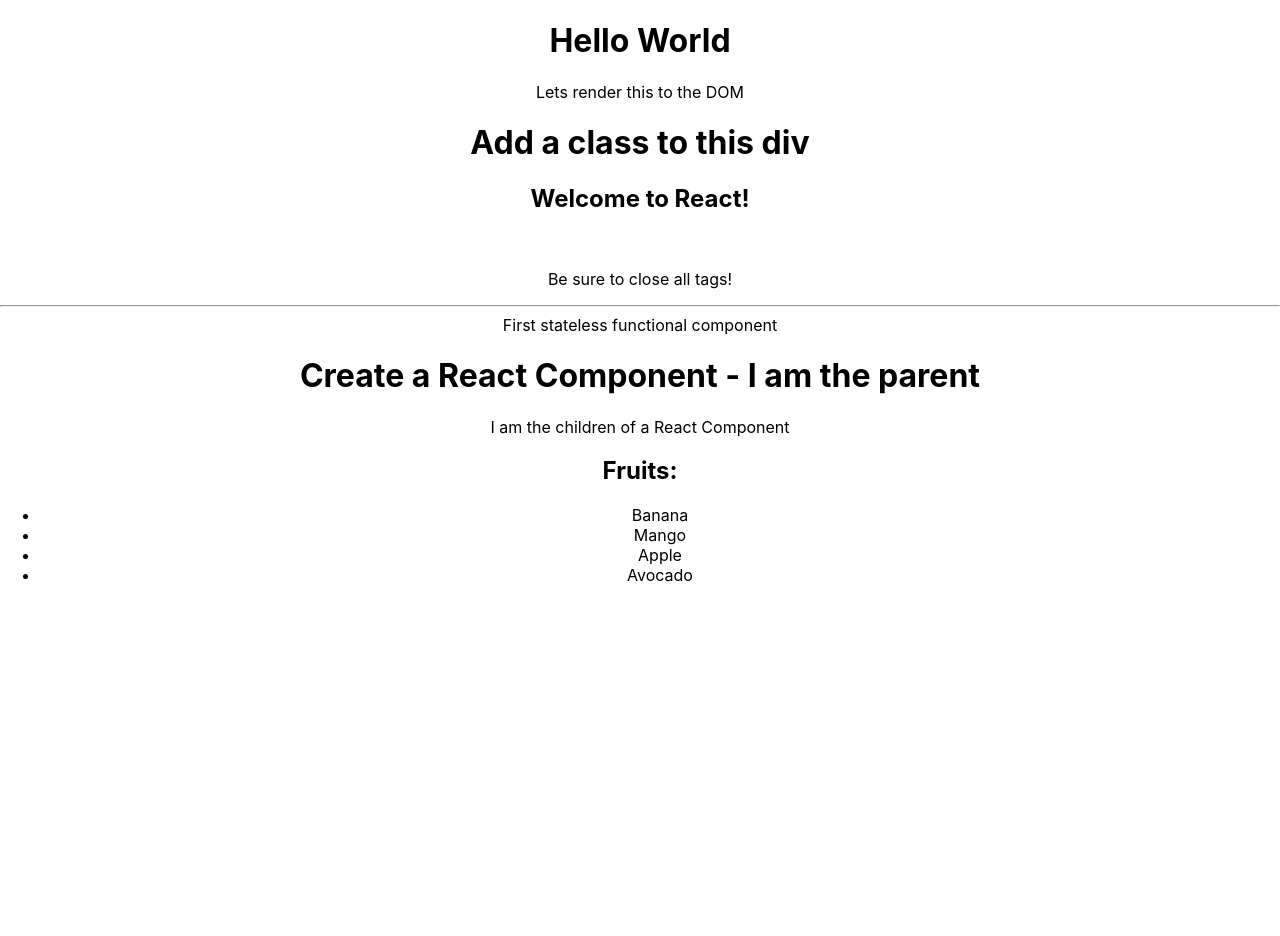
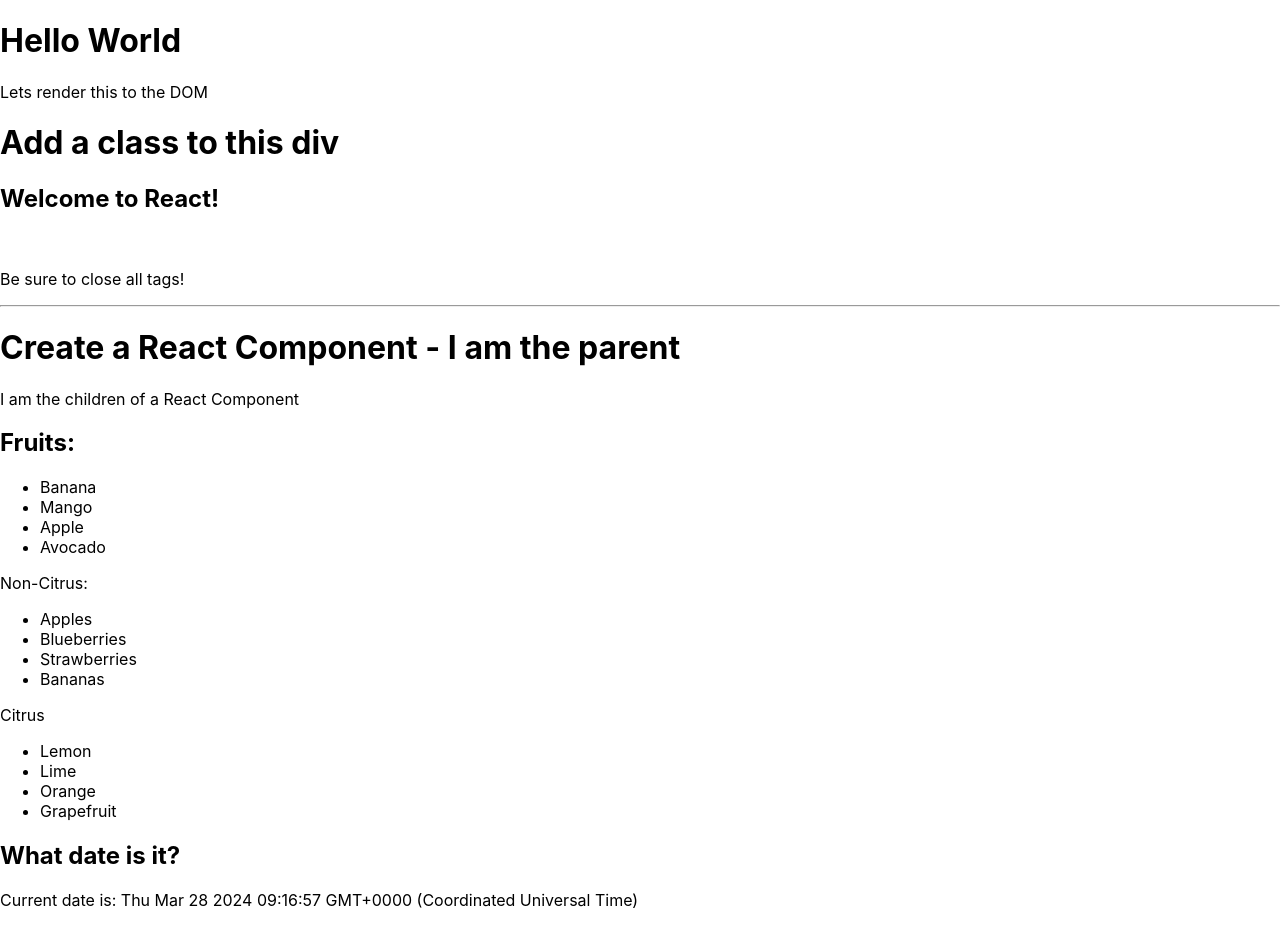
Before and after one commit to OpriasaWeb/react_freecodecamp, a React (Create React App) app: page / in a window 1280 px wide. Shown: the top 936 px of the page. Before the commit the page ends 800 px from the top, so only its background shows below. Built offline with nearby package versions, Linux system fonts and the light colour scheme.

Commit message:
feat: App component to be passed in to ReactDOM in index js

```diff
--- a/src/App.css
+++ b/src/App.css
@@ -1,3 +1,5 @@
 .App {
-  text-align: center;
+  padding: 0;
+  margin: 0;
+  /* text-align: center; */
 }
--- a/src/App.js
+++ b/src/App.js
@@ -1,7 +1,10 @@
 import './App.css';
-import MyComponent from './components/MyComponent'
+// import MyComponent from './components/MyComponent'
 import Kitten from './components/Kitten'
 import TypesOfFood from './components/TypesOfFood';
+import Fruits from './components/FruitComponents/fruit';
+import CurrentDate from './components/CurrentDate';
+import Todo from './components/Todo';
 
 function App() {
   return (
@@ -21,9 +24,12 @@ function App() {
         <hr />
       </div>
 
-      <MyComponent />
+      {/* <MyComponent /> */}
       <Kitten />
       <TypesOfFood />
+      <Fruits />
+      <CurrentDate />
+      <Todo />
 
     </div>
 
```
